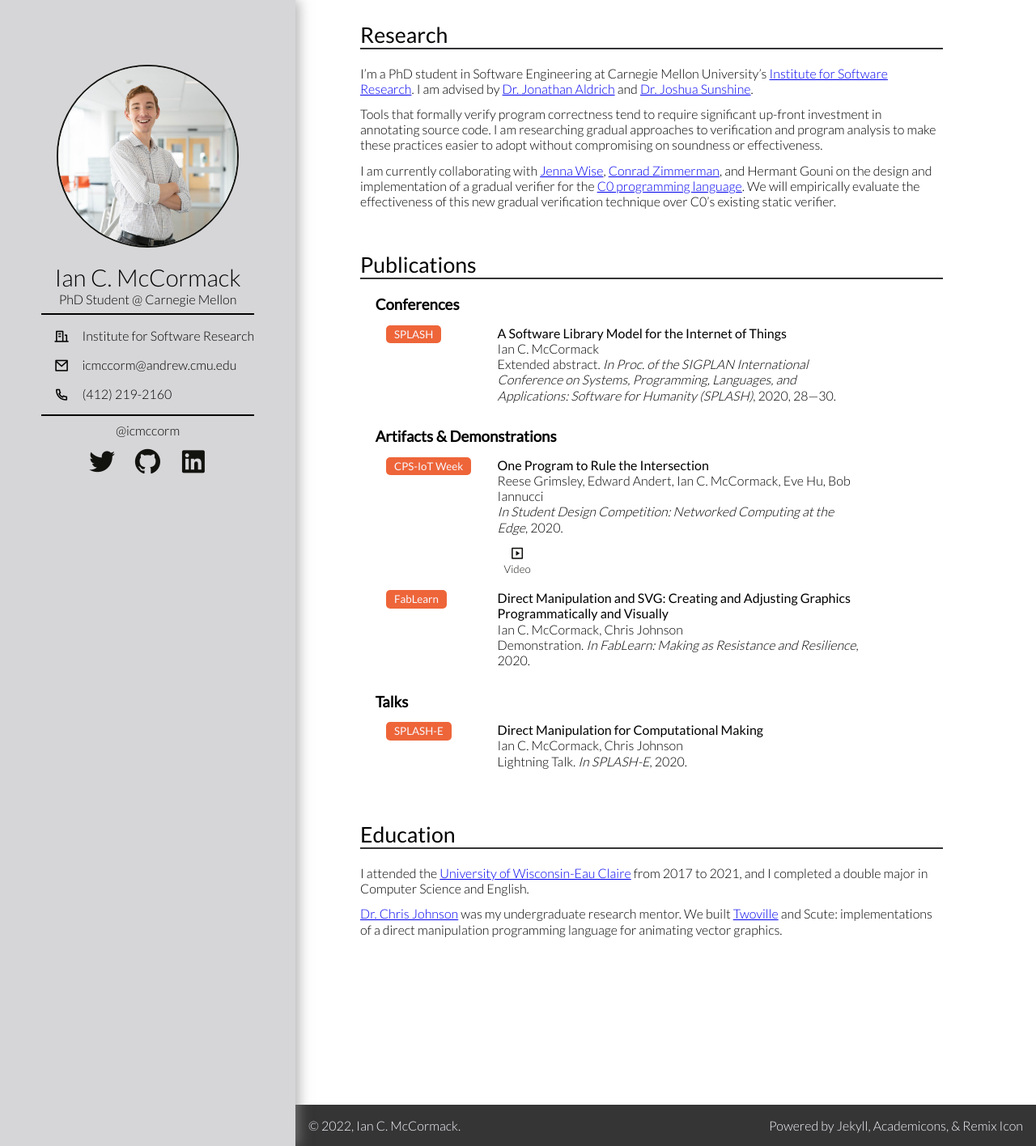
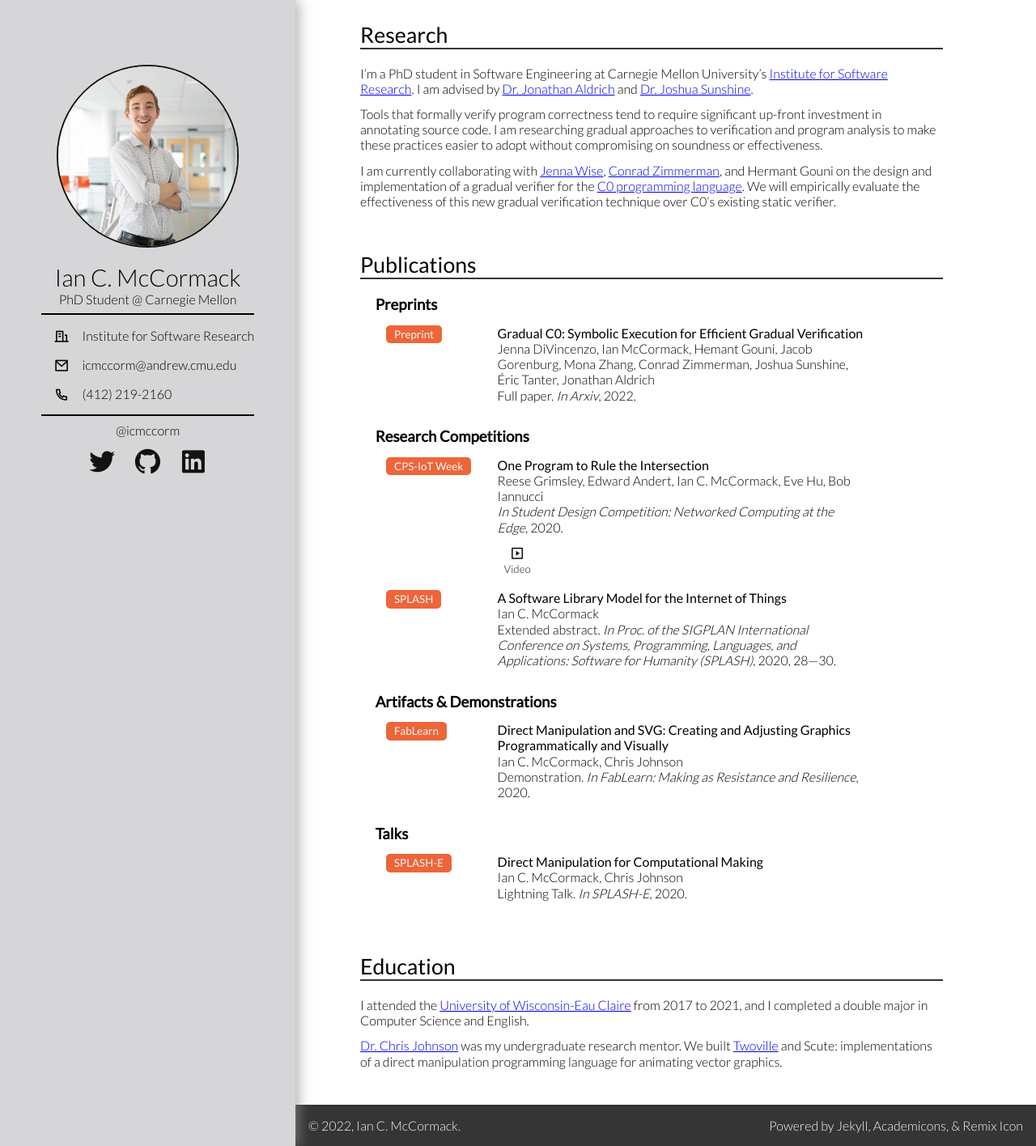
Before and after one commit to icmccorm/site, a Jekyll site: the page built from index.md, in a window 1280 px wide. Shown: the whole page at 81% size. Built offline with Jekyll 4.4.1, drawn with Linux system fonts in a browser that asks for light colours; a style sheet for code colours, icons or effects is not loaded; our own code applies the rules of GitHub Pages for plain Markdown files.

Commit message:
Updated publication categorization.

```diff
--- a/assets/css/_sass/flex.scss
+++ b/assets/css/_sass/flex.scss
@@ -17,6 +17,7 @@
     max-height: 100%;
     min-height: 710px;
     overflow: hidden;
+
 
 }
 .flex-profile {
--- a/assets/css/_sass/publication.scss
+++ b/assets/css/_sass/publication.scss
@@ -21,6 +21,8 @@
     @include mobile{
         margin-bottom: 0.75em;
     }
+
+
 }
 
 .pub-content {
--- a/index.md
+++ b/index.md
@@ -12,22 +12,29 @@ I am currently collaborating with [Jenna Wise](https://www.cs.cmu.edu/~jlwise/),
 
 # Publications
 
-## Conferences
-{% assign conference_pubs = site.publications | where: "category", "conference" %}
-{% assign artifact_pubs = site.publications | where: "category", "artifact" %}
-{% assign talk_pubs = site.publications | where: "category", "talk" %}
+## Preprints
+{% assign preprint_pubs = site.publications | where: "category", "preprint" %}
 
+
+
+{% for pre_pub in preprint_pubs%}
+{% include publication.html pub=pre_pub %}
+{% endfor %}
+
+## Research Competitions
+{% assign conference_pubs = site.publications | where: "category", "competition" %}
 {% for conf_pub in conference_pubs%}
 {% include publication.html pub=conf_pub %}
 {% endfor %}
 
 ## Artifacts & Demonstrations
-
+{% assign artifact_pubs = site.publications | where: "category", "artifact" %}
 {% for art_pub in artifact_pubs%}
 {% include publication.html pub=art_pub %}
 {% endfor %}
 
 ## Talks
+{% assign talk_pubs = site.publications | where: "category", "talk" %}
 
 {% for talk_pub in talk_pubs %}
 {% include publication.html pub=talk_pub %}
```
Also changed, not shown: _publications/arxiv_gv.md (added, +12 -0 lines), _publications/cps_ttpython20.md (+1 -1 lines), _publications/splash_iot20.md (+1 -1 lines), 3 other files.
